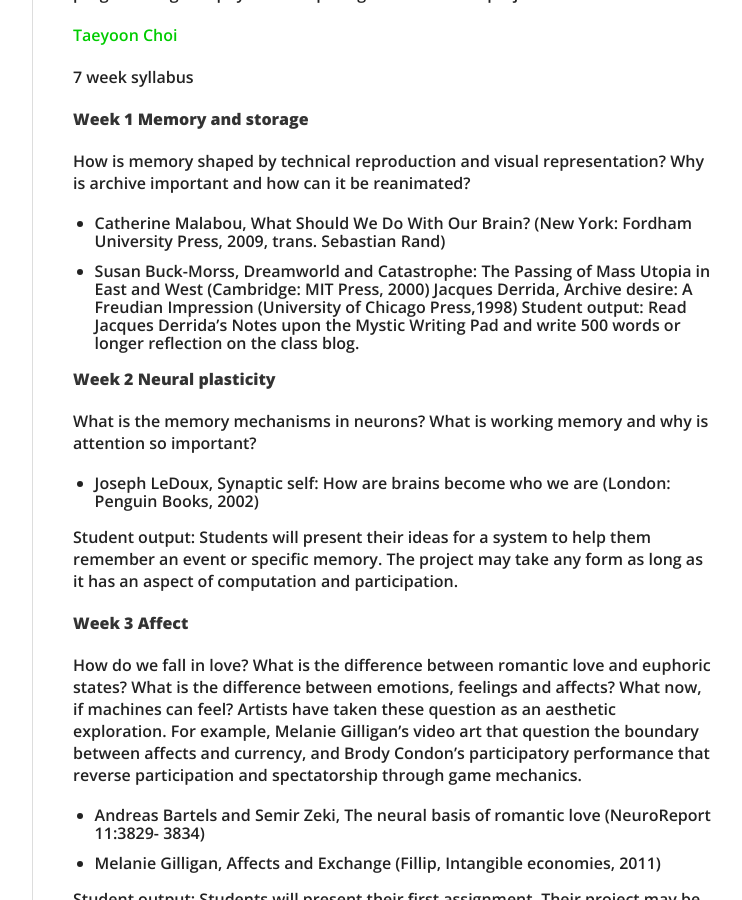
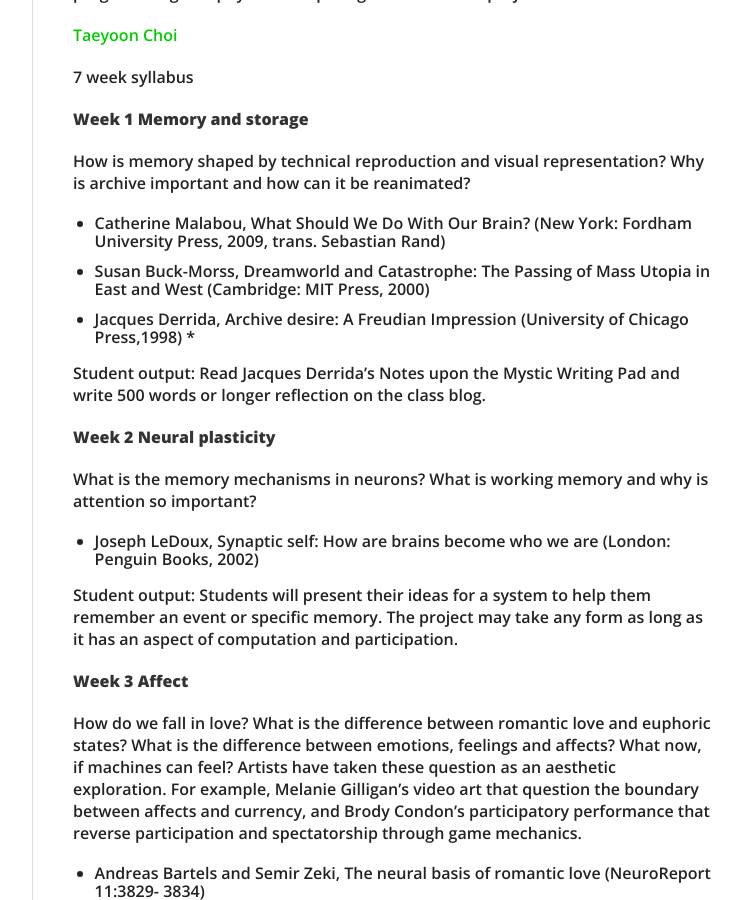
Before and after one commit to tchoi8/tchoi8.github.io, a Jekyll site: the page built from _posts/2014-04-15-memory-class-ITP.md, in a window 1280 px wide and 900 px high, scrolled down 784 px. Shown: the whole window, without its empty margins (378-1120 px from the left). Built offline with Jekyll 4.4.1, drawn with Linux system fonts in a browser that asks for light colours; nearby versions of some CDN libraries; some of the changed text lies outside the part shown.

Commit message:
change category

```diff
--- a/_posts/2014-04-15-memory-class-ITP.md
+++ b/_posts/2014-04-15-memory-class-ITP.md
@@ -28,7 +28,9 @@ How is memory shaped by technical reproduction and visual representation? Why is
 
 * Catherine Malabou, What Should We Do With Our Brain? (New York: Fordham University Press, 2009, trans. Sebastian Rand)
 * Susan Buck-Morss, Dreamworld and Catastrophe: The Passing of Mass Utopia in East and West (Cambridge: MIT Press, 2000)
-Jacques Derrida, Archive desire: A Freudian Impression (University of Chicago Press,1998)
+* Jacques Derrida, Archive desire: A Freudian Impression (University of Chicago Press,1998)
+*
+
 Student output: Read Jacques Derrida's Notes upon the Mystic Writing Pad and write 500 words or longer reflection on the class blog.
 
 **Week 2 Neural plasticity**
```
Also changed, not shown: other parts of _posts/2014-04-15-memory-class-ITP.md (+1 -1 lines), _includes/data/perfectlover.jpeg (added).
